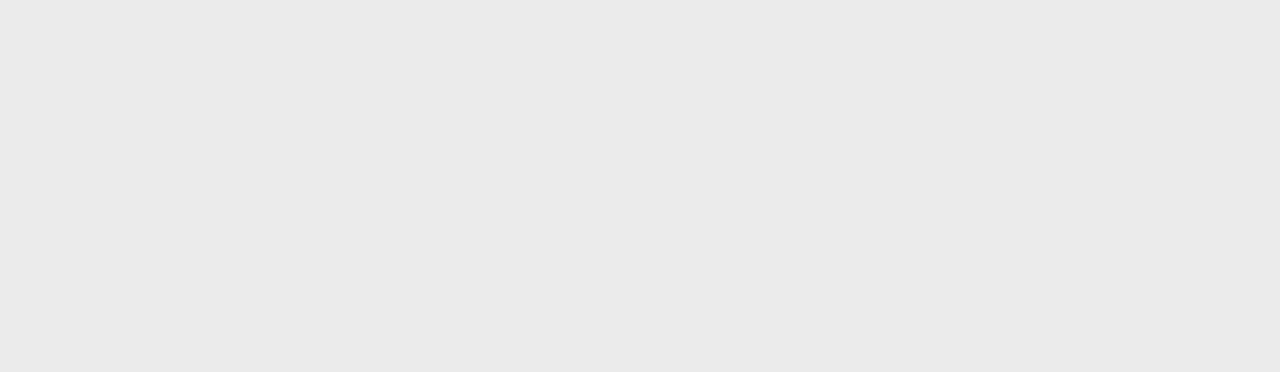
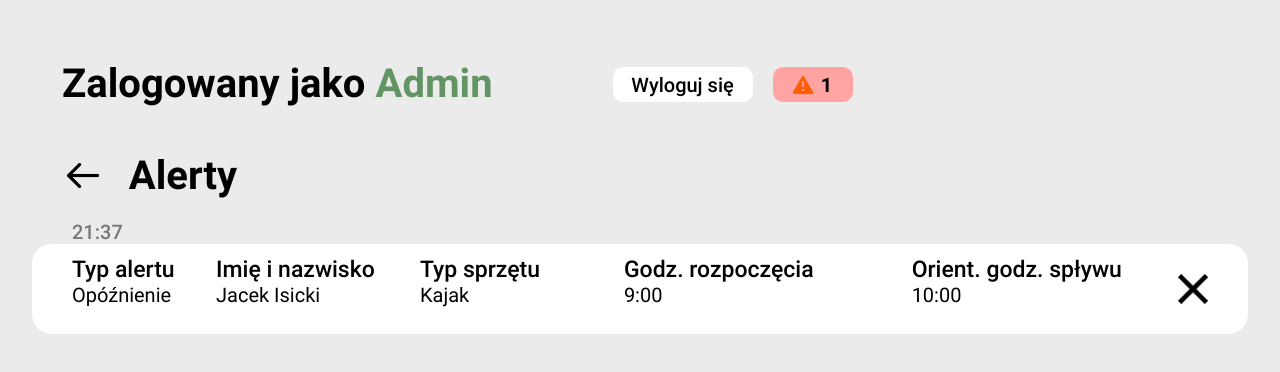
Before and after one commit to jureck/bachotek-app, a React (Create React App) app: page /#/alerty in a window 1280 px wide. Before the commit this address had no page. Shown: the top 372 px of the page. Built offline with nearby package versions, Linux system fonts and the light colour scheme.

Commit message:
Add Alerts page

```diff
--- a/src/App.js
+++ b/src/App.js
@@ -4,6 +4,8 @@ import styled from "styled-components";
 import { colors } from "./constants/colors";
 import UserPanel from './components/UserPanel';
 import Homepage from "./pages/Homepage";
+import Alerts from "./pages/Alerts";
+import PageTitle from "./components/PageTitle";
 
 const AppContainer = styled.div`
   background-color: ${colors.background};
@@ -17,7 +19,8 @@ function App() {
       <HashRouter>
         <Routes>
           <Route path="/" element={<LayoutWithUserPanel />}>
-            <Route path="/" element={<Homepage />}/>
+            <Route path="/" element={<Homepage />} />
+            <Route path="/alerty" element={<Alerts />} />
           </Route>
         </Routes>
       </HashRouter>
@@ -29,6 +32,7 @@ const LayoutWithUserPanel = () => {
   return (
     <>
       <UserPanel />
+      <PageTitle />
       <Outlet />
     </>
   );
--- /dev/null
+++ b/src/components/PageTitle/index.js
@@ -0,0 +1,47 @@
+import styled from "styled-components";
+import { fontSizes } from "../../constants/fontSizes";
+import { useLocation } from 'react-router-dom';
+import BackArrow from '../../assets/icons/back_arrow.png';
+import { useNavigate } from "react-router-dom";
+
+const Wrapper = styled.div`
+    width: 95%;
+    margin: 0px auto;
+    height: 50px;
+    display: flex;
+    flex-direction: row;
+    align-items: center;
+`
+const Arrow = styled.img`
+    cursor: pointer;
+    display: block;
+    height: 25px;
+    margin-left: 35px;
+    margin-right: 30px;
+`
+const Title = styled.p`
+    padding: 0;
+    margin: 0;
+    font-size: ${fontSizes.l};
+    font-weight: 600;
+`
+
+const PageTitle = () => {
+
+    const navigate = useNavigate();
+    let title = useLocation().pathname.slice(1);
+    if(title === "alerty") title = "Alerty";
+
+    return (
+        title ?
+        <Wrapper>
+            <Arrow onClick={() => navigate(-1)} src={BackArrow} />
+            <Title>
+                {title}
+            </Title>
+        </Wrapper>
+        : null
+    );
+}
+
+export default PageTitle;
--- a/src/components/UserPanel/index.js
+++ b/src/components/UserPanel/index.js
@@ -2,6 +2,7 @@ import styled from "styled-components";
 import { colors } from "../../constants/colors";
 import { fontSizes } from "../../constants/fontSizes";
 import AlertIcon from "../../assets/icons/alert.png";
+import { Link } from 'react-router-dom';
 
 const Panel = styled.div`
     width: 95%;
@@ -41,8 +42,15 @@ const SignOut = styled.button`
     margin-top: 7px;
     margin-left: 120px;
     padding: 0;
+    transition: all .1s ease-in-out;
+
+    &:hover {
+        background-color: ${colors.whiteOnHover};
+    }
 `
-const Alerts = styled.div`
+const Alerts = styled(Link)`
+    color: black;
+    text-decoration: none;
     cursor: pointer;
     height: 35px;
     width: 80px;
@@ -54,7 +62,12 @@ const Alerts = styled.div`
     flex-direction: row;
     justify-content: center;
     align-items: center;
-    background-color: ${props => props.alertsAmount ? '#FFA3A3' : 'white'};
+    background-color: ${props => props.alertsamount ? '#FFA3A3' : 'white'};
+    transition: all .1s ease-in-out;
+
+    &:hover {
+        background-color: ${props => props.alertsamount ? colors.lightRed : 'white' };
+    }
 `
 const AlertsIcon = styled.img`
     width: 20px;
@@ -63,13 +76,14 @@ const AlertsIcon = styled.img`
 const AlertsAmount = styled.span`
     font-weight: 600;
     margin: 0px 0px 0px 8px;
-    font-size: ${fontSizes.xs};
+    font-size: ${fontSizes.s};
 `
+
 
 const UserPanel = () => {
 
     const user = "Admin";
-    const alertsAmount = 0;
+    const alertsAmount = 1;
 
     return (
         <Panel>
@@ -83,7 +97,7 @@ const UserPanel = () => {
                 <SignOut>
                     Wyloguj się
                 </SignOut>
-                <Alerts alertsAmount={alertsAmount}>
+                <Alerts to="/alerty" alertsamount={alertsAmount}>
                     <AlertsIcon src={AlertIcon} />
                     <AlertsAmount>
                         {alertsAmount}
--- a/src/constants/colors.js
+++ b/src/constants/colors.js
@@ -2,4 +2,6 @@ export const colors = {
     background:'#EBEBEB',
     fontGray: '#787878',
     green: '#629464',
+    whiteOnHover: '#f8f8f8',
+    lightRed: '#ff8e8e',
 };
--- a/src/constants/fontSizes.js
+++ b/src/constants/fontSizes.js
@@ -1,6 +1,7 @@
 export const fontSizes = {
     xs: '18px',
     s: '20px',
+    xm: '23px',
     m: '30px',
     l: '40px',
 };
--- /dev/null
+++ b/src/pages/Alerts/index.js
@@ -0,0 +1,111 @@
+import React from "react";
+import styled from "styled-components";
+import PageContent from "../../components/PageContent";
+import { colors } from "../../constants/colors";
+import { fontSizes } from "../../constants/fontSizes";
+import { useNavigate } from "react-router-dom";
+import Close from "../../assets/icons/close.png";
+
+const AlertWrapper = styled.div`
+    display: flex;
+    flex-direction: column;
+`
+const AlertTime = styled.span`
+    display: block;
+    font-size: ${fontSizes.s};
+    color: ${colors.fontGray};
+    margin-top: 20px;
+    margin-left: 40px;
+    font-weight: 500;
+`
+const AlertContent = styled.div`
+    display: flex;
+    flex-direction: row;
+    background-color: white;
+    border-radius: 20px;
+    min-height: 90px;
+`
+const Column = styled.div`
+    display: flex;
+    flex-direction: column;
+    width: 22%;
+    padding: 1%;
+
+    &:first-child {
+        width: 10%;
+        padding-left: 40px;
+    }
+
+    &:nth-child(2) {
+        width: 15%;
+    }
+
+    &:nth-child(3) {
+        width: 15%;
+    }
+`
+const ColumnTitle = styled.span`
+    font-weight: 500;
+    font-size: ${fontSizes.xm};
+`
+const ColumnContent = styled.span`
+    font-size: ${fontSizes.s};
+`
+const CloseWrapper = styled.div`
+    width: 5%;
+    display: flex;
+    align-items: center;
+    justify-content: flex-end;
+`
+const CloseIcon = styled.img`
+    height: 30px;
+    cursor: pointer;
+    margin-right: 40px;
+`
+
+const Alerts = (props) => {
+
+    const navigate = useNavigate();
+    const alertsAmount = 1;
+
+    React.useEffect(() => {
+        if(!alertsAmount) navigate(-1);
+    }, []);
+
+    return (
+        <PageContent>
+            <AlertWrapper>
+                <AlertTime>21:37</AlertTime>
+                <AlertContent>
+                    <Column>
+                        <ColumnTitle>Typ alertu</ColumnTitle>
+                        <ColumnContent>Opóźnienie</ColumnContent>
+                    </Column>
+                    <Column>
+                        <ColumnTitle>Imię i nazwisko</ColumnTitle>
+                        <ColumnContent>Jacek Isicki</ColumnContent>
+                    </Column>
+                    <Column>
+                        <ColumnTitle>Typ sprzętu</ColumnTitle>
+                        <ColumnContent>Kajak</ColumnContent>
+                    </Column>
+                    <Column>
+                        <ColumnTitle>Godz. rozpoczęcia</ColumnTitle>
+                        <ColumnContent>9:00</ColumnContent>
+                    </Column>
+                    <Column>
+                        <ColumnTitle>Orient. godz. spływu</ColumnTitle>
+                        <ColumnContent>10:00</ColumnContent>
+                    </Column>
+                    <CloseWrapper>
+                        <CloseIcon src={Close}/>
+                    </CloseWrapper>
+                </AlertContent>
+            </AlertWrapper>
+
+
+        </PageContent>
+    );
+}
+
+export default Alerts;
--- a/src/pages/Homepage/index.js
+++ b/src/pages/Homepage/index.js
@@ -16,6 +16,11 @@ const Tile = styled.article`
     border-radius: 20px;
     padding: 20px 30px 40px 30px;
     margin-right: 30px;
+    transition: all .1s ease-in-out;
+
+    &:hover {
+        background-color: ${colors.whiteOnHover};
+    }
 `
 const Title = styled.p`
     font-weight: 500;
@@ -40,6 +45,10 @@ const Homepage = () => {
                     <Title>Sprzęt</Title>
                     <Subtitle>Posiadany sprzęt oraz jego status</Subtitle>
                 </Tile>
+                <Tile>
+                    <Title>Ustawienia</Title>
+                    <Subtitle>Dostosuj ustawienia aplikacji</Subtitle>
+                </Tile>
             </Tiles>
         </PageContent>
     );
```
Also changed, not shown: src/assets/icons/back_arrow.png (added), src/assets/icons/close.png (added).
